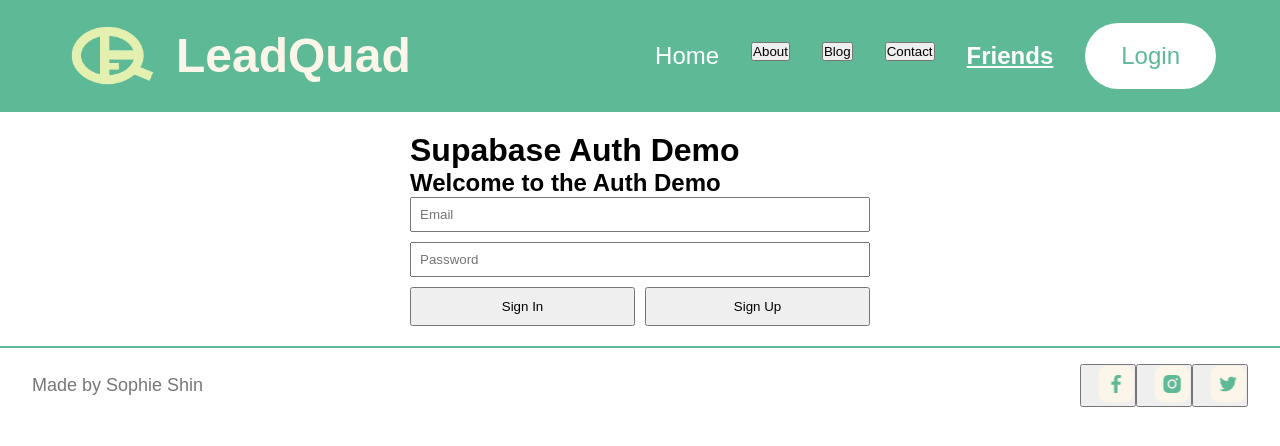
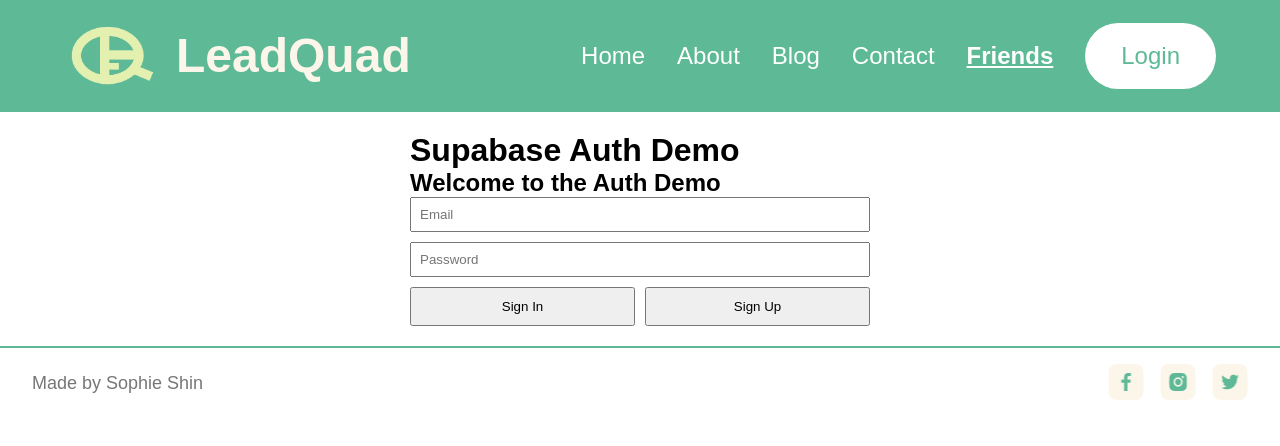
Before and after one commit to syshin402/Leafquad_web, a React (Create React App) app: page /login in a window 1280 px wide. Shown: the top 446 px of the page. Built offline with nearby package versions, Linux system fonts and the light colour scheme; no server answers.

Commit message:
progress on hw-9

```diff
--- a/src/components/Footer.js
+++ b/src/components/Footer.js
@@ -9,9 +9,9 @@ function Footer() {
         <footer className="site-footer">
         <p className="footer-text">Made by Sophie Shin</p>
         <div className="footer-icons">
-            <button><img src={facebook} alt="Facebook Icon" /></button>
-            <button><img src={instagram} alt="Instagram Logo" /></button>
-            <button><img src={twitter} alt="Twitter Logo" /></button>
+            <img src={facebook} alt="Facebook Icon" />
+            <img src={instagram} alt="Instagram Logo" />
+            <img src={twitter} alt="Twitter Logo" />
         </div>
         </footer>
     );
--- a/src/components/NavBar.js
+++ b/src/components/NavBar.js
@@ -38,9 +38,9 @@ function NavBar(){
                 <nav className="main-nav">
                     <ul className="nav-links">
                         <li><Link to="/Home">Home</Link></li>
-                        <li><button>About</button></li>
-                        <li><button>Blog</button></li>
-                        <li><button>Contact</button></li>
+                        <li><Link to="/Home">About</Link></li>
+                        <li><Link to="/Home">Blog</Link></li>
+                        <li><Link to="/Home">Contact</Link></li>
                         <li><Link to="/" className="current">Friends</Link></li>
                     </ul>
                 </nav>
```
